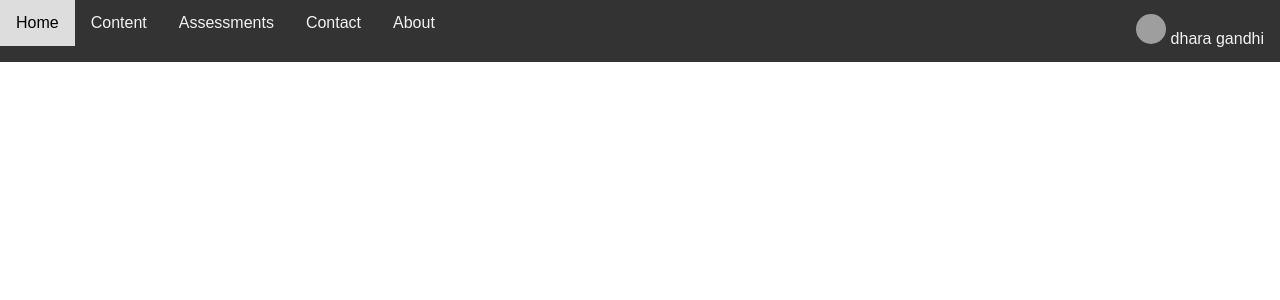
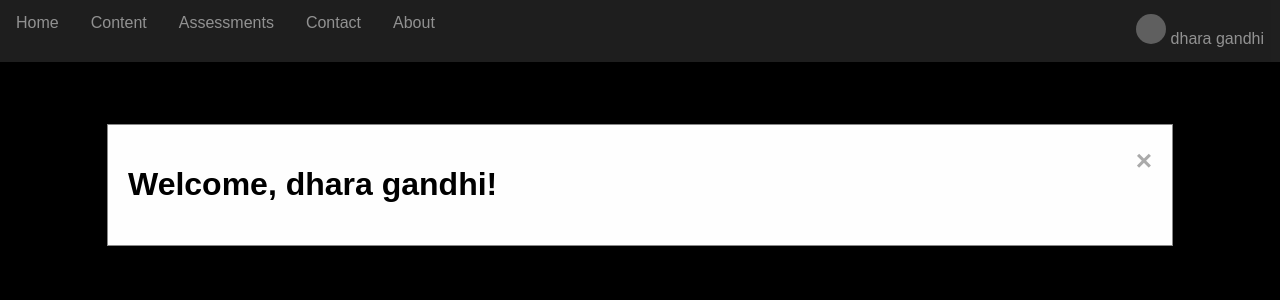
Before and after one commit to dharaaaaa528/majorprojectfinal, a PHP site: page /majorprojectfinal/homepage.php in a window 1280 px wide. Shown: the top 300 px of the page. Run offline with PHP 8.4, Linux system fonts and the light colour scheme; a user stored in the database is signed in; data comes from the database, SQL or seed files in the repository; grey boxes are pictures that could not be loaded.

Commit message:
Update homepage.php

```diff
--- a/major-project/homepage.php
+++ b/major-project/homepage.php
@@ -33,6 +33,9 @@
         body {
             font-family: Arial, sans-serif;
             margin: 0;
+            background-color: #000; /* Set background color to black */
+            color: #000; /* Adjust text color for visibility */
+
         }
         .topnav {
             background-color: #333;
@@ -102,6 +105,43 @@
         .profile-picture img {
             border-radius: 50%;
         }
+
+         .modal {
+            display: none;
+            position: fixed;
+            z-index: 1;
+            left: 0;
+            top: 0;
+            width: 100%;
+            height: 100%;
+            overflow: auto;
+            background-color: rgb(0,0,0);
+            background-color: rgba(0,0,0,0.4);
+            padding-top: 60px;
+        }
+        .modal-content {
+            background-color: #fefefe;
+            margin: 5% auto;
+            padding: 20px;
+            border: 1px solid #888;
+            width: 80%;
+        }
+        .close {
+            color: #aaa;
+            float: right;
+            font-size: 28px;
+            font-weight: bold;
+        }
+        .close:hover,
+        .close:focus {
+            color: black;
+            text-decoration: none;
+            cursor: pointer;
+        }
+    </style>
+
+
+
     </style>
 </head>
 <body>
@@ -113,7 +153,7 @@
             <i class="fa fa-caret-down"></i>
         </button>
         <div class="dropdown-content">
-            <a href="#">Courses</a>
+            <a href="contentpage.php">Courses</a>
             <a href="#">Tutorials</a>
             <a href="#">Articles</a>
         </div>
@@ -148,5 +188,43 @@
     <!-- Additional content can be placed here -->
 </div>
 
+
+
+
+
+
+<!-- The Modal -->
+<div id="welcomeModal" class="modal">
+  <div class="modal-content">
+    <span class="close">&times;</span>
+    <h1>Welcome, <?= htmlspecialchars($google_name) ?>!</h1>
+  </div>
+</div>
+
+<script>
+    // Get the modal
+    var modal = document.getElementById("welcomeModal");
+
+    // Get the <span> element that closes the modal
+    var span = document.getElementsByClassName("close")[0];
+
+    // When the page loads, open the modal
+    window.onload = function() {
+        modal.style.display = "block";
+    }
+
+    // When the user clicks on <span> (x), close the modal
+    span.onclick = function() {
+        modal.style.display = "none";
+    }
+
+    // When the user clicks anywhere outside of the modal, close it
+    window.onclick = function(event) {
+        if (event.target == modal) {
+            modal.style.display = "none";
+        }
+    }
+</script>
+
 </body>
 </html>
```
